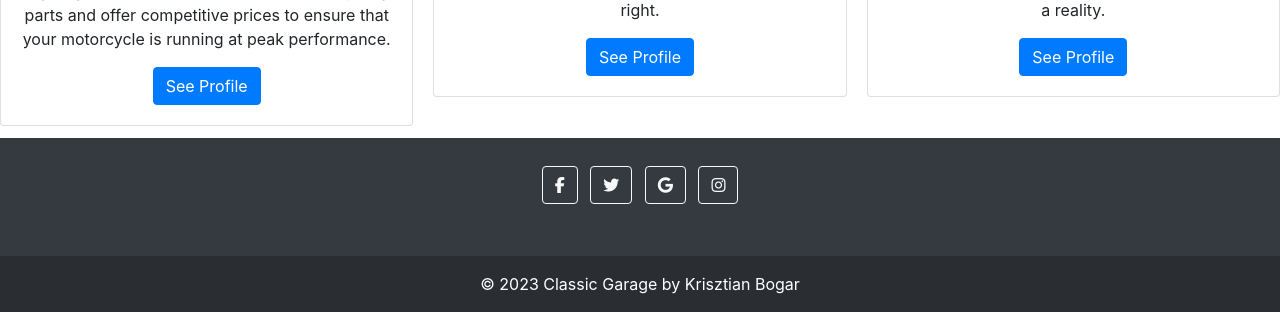
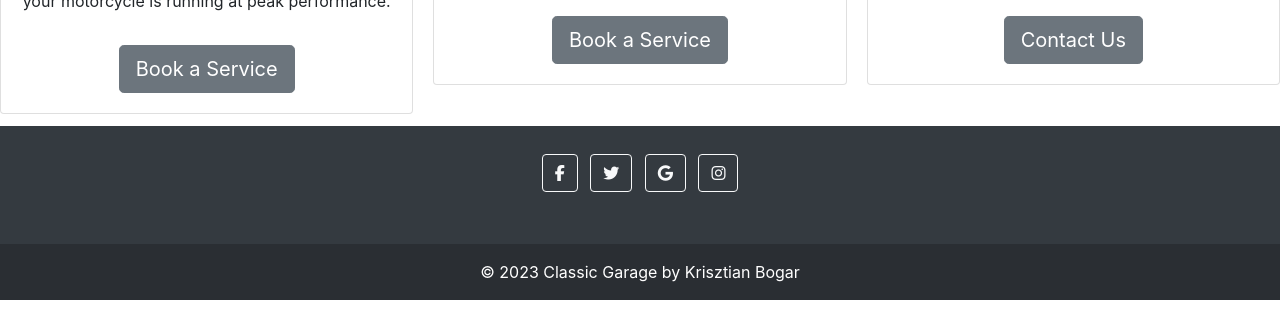
Before and after one commit to kbogar/classic-garage, a Django app: page /our_services/ in a window 1280 px wide. Shown: the part 1284-1596 px from the top of the page. Run offline with Django 3.2, Linux system fonts and the light colour scheme; some libraries are stand-ins or nearby versions.

Commit message:
update buttons on our services page

```diff
--- a/templates/our_services.html
+++ b/templates/our_services.html
@@ -8,7 +8,6 @@
             changes and tune-ups to tire replacements and engine repairs, we are here to keep your bike running like
             new. We also offer custom parts and modifications to give your ride a unique look. With our knowledgeable
             staff and quality parts, we guarantee satisfaction with every service.</p>
-        <a class="btn btn-lg btn-secondary mt-3" role="button" href="{% url 'book_service' %}">Book a Service</a>
     </div>
 </div>
 <div class="card-columns">
@@ -21,7 +20,7 @@
             <p class="card-text">We specialize in electrical system repairs and troubleshooting, from basic wiring to
                 complex electronic systems. Our experienced technicians have the knowledge and tools needed to diagnose
                 any electrical issue and get you back on the road quickly.</p>
-            <a href="#" class="btn btn-primary">See Profile</a>
+            <a href="{% url 'book_service' %}" class="btn btn-lg btn-secondary mt-3">Book a Service</a>
         </div>
     </div>
     <div class="card">
@@ -33,7 +32,7 @@
             <p class="card-text">Our experienced technicians are equipped with the latest diagnostic tools to diagnose
                 and repair any engine or transmission issue. We use quality parts and offer competitive prices to ensure
                 that your motorcycle is running at peak performance.</p>
-            <a href="#" class="btn btn-primary">See Profile</a>
+            <a href="{% url 'book_service' %}" class="btn btn-lg btn-secondary mt-3">Book a Service</a>
         </div>
     </div>
     <div class="card">
@@ -45,7 +44,7 @@
             <p class="card-text">From basic tune-ups to complex repairs, our technicians have the knowledge and
                 experience necessary to keep your bike running smoothly. We use quality parts and offer competitive
                 prices to ensure satisfaction with every service.</p>
-            <a href="#" class="btn btn-primary">See Profile</a>
+            <a href="{% url 'book_service' %}" class="btn btn-lg btn-secondary mt-3">Book a Service</a>
         </div>
     </div>
     <div class="card">
@@ -57,7 +56,7 @@
             <p class="card-text">our experienced technicians are equipped with the proper tools and knowledge to
                 diagnose and repair any braking system issue. Whether you need new brake pads, rotors, or calipers, we
                 have the parts and expertise to get the job done right.</p>
-            <a href="#" class="btn btn-primary">See Profile</a>
+            <a href="{% url 'book_service' %}" class="btn btn-lg btn-secondary mt-3">Book a Service</a>
         </div>
     </div>
     <div class="card">
@@ -69,7 +68,7 @@
             <p class="card-text">We offer a complete tyre check and replacement service. Our technicians will inspect
                 your tyres for wear and tear and replace them with quality, long-lasting tyres. We guarantee
                 satisfaction with every service.</p>
-            <a href="#" class="btn btn-primary">See Profile</a>
+            <a href="{% url 'book_service' %}" class="btn btn-lg btn-secondary mt-3">Book a Service</a>
         </div>
     </div>
     <div class="card">
@@ -82,7 +81,7 @@
                 customers to create a customized look that reflects their individual style. From one-of-a-kind paint
                 jobs to custom parts and modifications, we have the knowledge and experience to make your motorcycle
                 dreams a reality.</p>
-            <a href="#" class="btn btn-primary">See Profile</a>
+            <a href="{% url 'contact' %}" class="btn btn-lg btn-secondary mt-3">Contact Us</a>
         </div>
     </div>
 </div>
```
